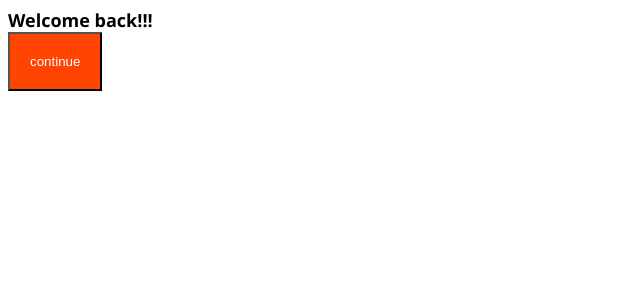
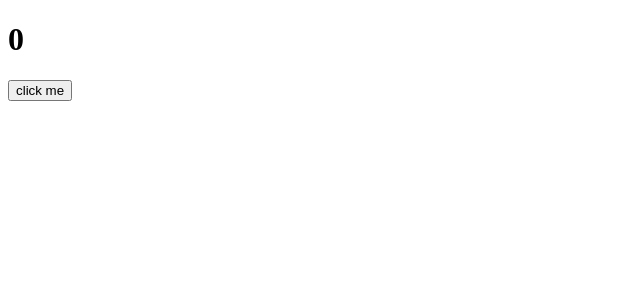
Before and after one commit to dhtjddls/React-basic, a React (Create React App) app in the folder my-app/: page / in a window 1280 px wide. Shown: the top 300 px of the page, without its empty margins (0-640 px from the left). Built offline with nearby package versions, Linux system fonts and the light colour scheme.

Commit message:
learn about react useEffect

```diff
--- a/my-app/src/App.js
+++ b/my-app/src/App.js
@@ -1,11 +1,16 @@
 import Button from  "./Button";
 import styles from "./App.module.css"
+import { useState, useEffect } from 'react';
 
 function App() {
+  const [counter, setValue] = useState(0);
+  const onClick = () => setValue((prev) => prev + 1);
+  console.log('run all the time');
+  useEffect(() => {console.log('Call the api..');}, []);
   return (
     <div>
-      <h1 className={styles.title}>Welcome back!!!</h1>
-      <Button text={"continue"} />
+      <h1>{counter}</h1>
+      <button onClick={onClick}>click me</button>
     </div>
 
   );
```
